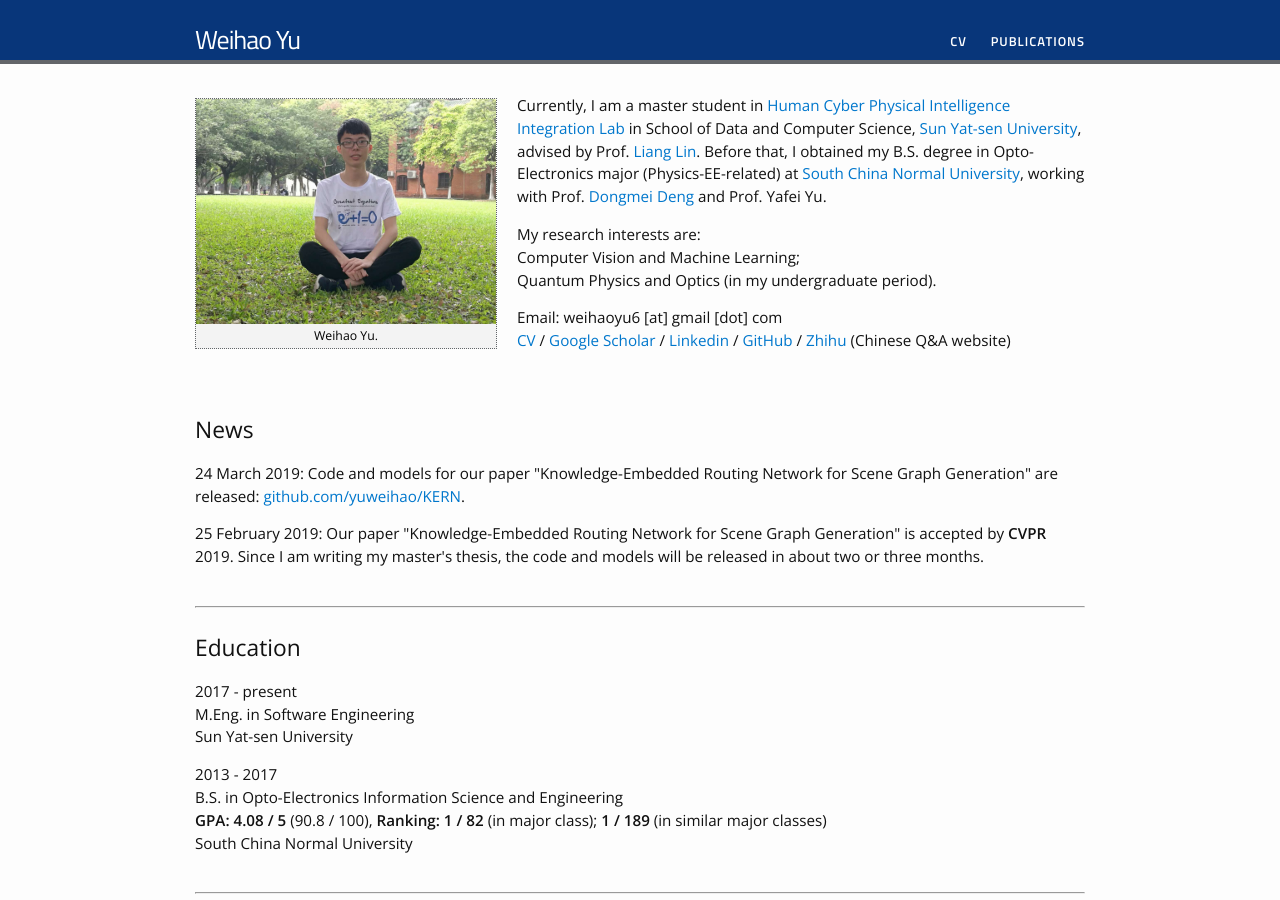
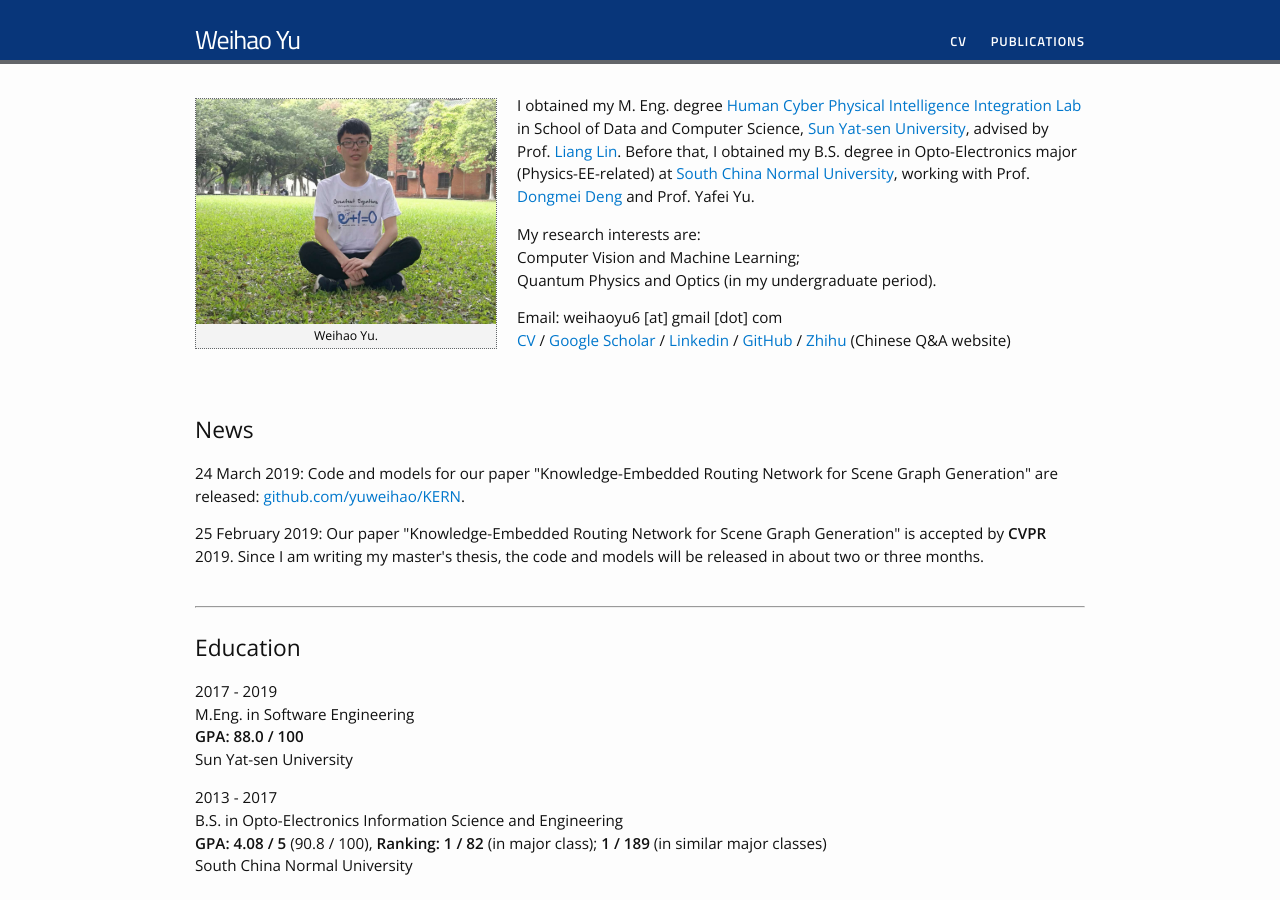
Before and after one commit to yuweihao/yuweihao.github.io, a Jekyll site: the page built from index.html, in a window 1280 px wide and 900 px high. Built offline with Jekyll 4.4.1, drawn with Linux system fonts in a browser that asks for light colours.

Commit message:
Update index.html

```diff
--- a/index.html
+++ b/index.html
@@ -14,7 +14,7 @@ layout: default
 
 
 <p>
-Currently, I am a master student in
+I obtained my M. Eng. degree
 <a href="http://www.sysu-hcp.net/" target="_blank" rel="external">Human Cyber Physical Intelligence Integration Lab</a> in
 School of Data and Computer Science,
 <a href="http://www.sysu.edu.cn/" target="_blank" rel="external"> Sun Yat-sen University</a>,
@@ -42,8 +42,9 @@ Email: weihaoyu6 [at] gmail [dot] com <br>
 <hr>
 <br>
 <h2>Education</h2>
-<p>2017 - present<br>
+<p>2017 - 2019<br>
 M.Eng. in Software Engineering<br>
+	<strong>GPA: 88.0 / 100</strong><br>
 Sun Yat-sen University</p>
 
 <p>2013 - 2017<br>
```
